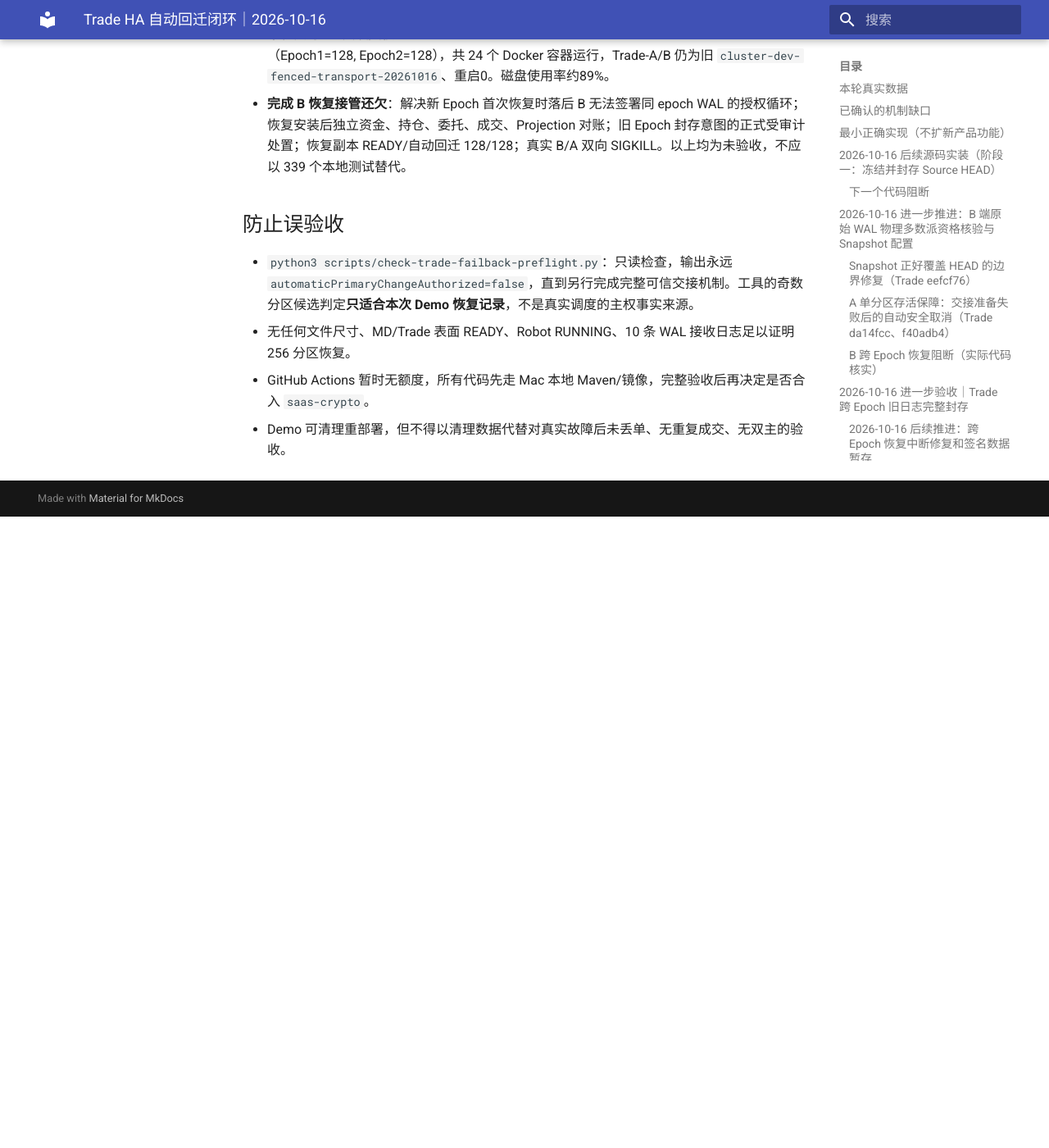
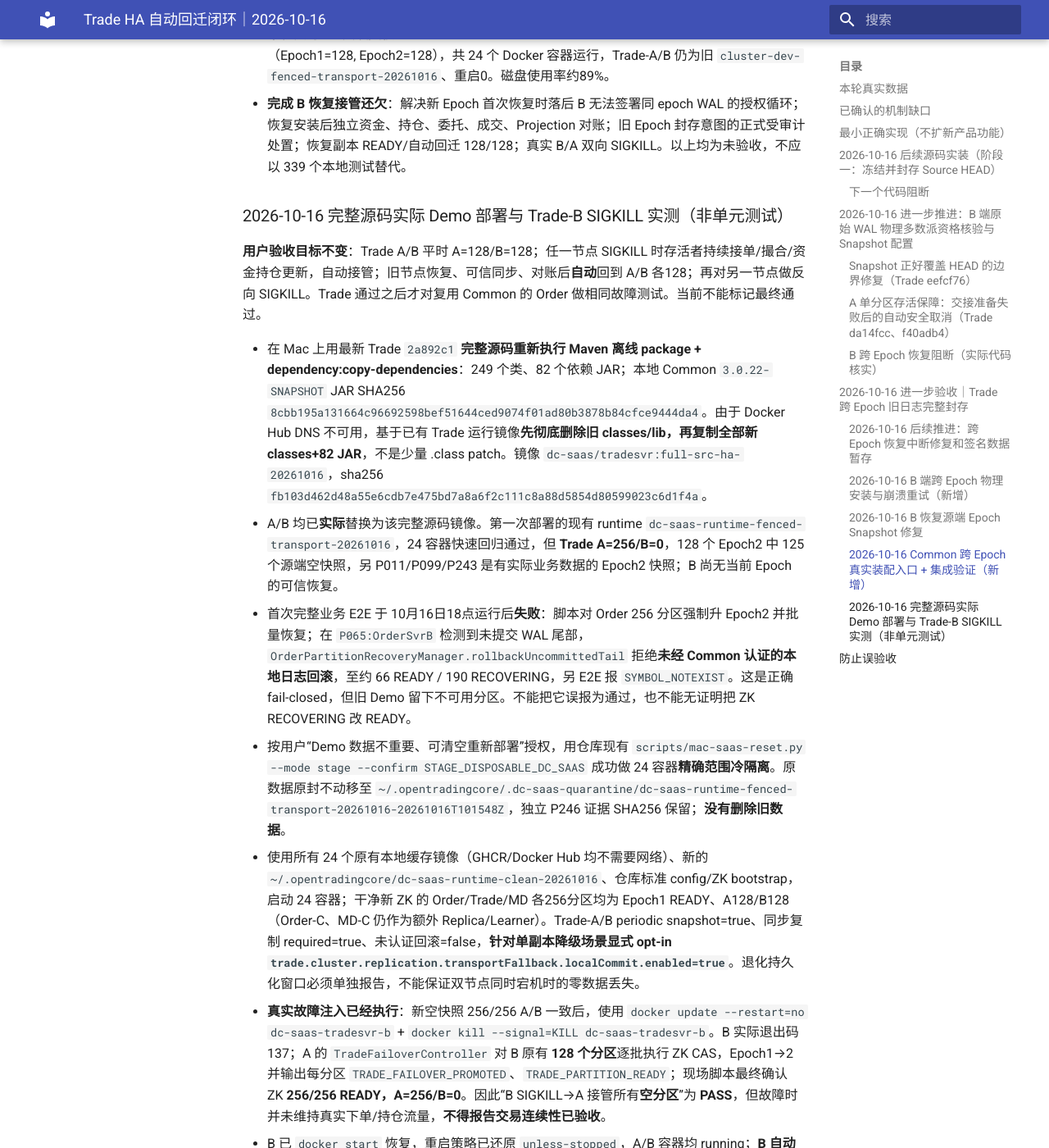
Before and after one commit to bliplink/dc-quant-deploy, an MkDocs documentation site: the page built from docs/TRADE_HA_AUTO_FAILBACK_CLOSURE_20261016.zh-CN.md, in a window 1280 px wide and 1400 px high, scrolled down 8982 px. Shown: the whole window at 82% size. Built offline with MkDocs 1.6.1 and Material for MkDocs 9.7.7, drawn with Linux system fonts in a browser that asks for light colours; before the commit the page ends 9612 px from its top, so only the background shows below that; some of the changed text lies outside the part shown.

Commit message:
docs(ha): record full-source Demo rollout and actual Trade B SIGKILL/failback gap

```diff
--- a/docs/TRADE_HA_AUTO_FAILBACK_CLOSURE_20261016.zh-CN.md
+++ b/docs/TRADE_HA_AUTO_FAILBACK_CLOSURE_20261016.zh-CN.md
@@ -132,6 +132,22 @@
 - 本轮实时 ZK 只读复核：Order A=128/B=128、MD A=128/B=128、Trade A=256/B=0（Epoch1=128, Epoch2=128），共 24 个 Docker 容器运行，Trade-A/B 仍为旧 `cluster-dev-fenced-transport-20261016`、重启0。磁盘使用率约89%。
 - **完成 B 恢复接管还欠**：解决新 Epoch 首次恢复时落后 B 无法签署同 epoch WAL 的授权循环；恢复安装后独立资金、持仓、委托、成交、Projection 对账；旧 Epoch 封存意图的正式受审计处置；恢复副本 READY/自动回迁 128/128；真实 B/A 双向 SIGKILL。以上均为未验收，不应以 339 个本地测试替代。
 
+### 2026-10-16 完整源码实际 Demo 部署与 Trade-B SIGKILL 实测（非单元测试）
+
+**用户验收目标不变**：Trade A/B 平时 A=128/B=128；任一节点 SIGKILL 时存活者持续接单/撮合/资金持仓更新，自动接管；旧节点恢复、可信同步、对账后**自动**回到 A/B 各128；再对另一节点做反向 SIGKILL。Trade 通过之后才对复用 Common 的 Order 做相同故障测试。当前不能标记最终通过。
+
+- 在 Mac 上用最新 Trade `2a892c1` **完整源码重新执行 Maven 离线 package + dependency:copy-dependencies**：249 个类、82 个依赖 JAR；本地 Common `3.0.22-SNAPSHOT` JAR SHA256 `8cbb195a131664c96692598bef51644ced9074f01ad80b3878b84cfce9444da4`。由于 Docker Hub DNS 不可用，基于已有 Trade 运行镜像**先彻底删除旧 classes/lib，再复制全部新 classes+82 JAR**，不是少量 .class patch。镜像 `dc-saas/tradesvr:full-src-ha-20261016`，sha256 `fb103d462d48a55e6cdb7e475bd7a8a6f2c111c8a88d5854d80599023c6d1f4a`。
+- A/B 均已**实际**替换为该完整源码镜像。第一次部署的现有 runtime `dc-saas-runtime-fenced-transport-20261016`，24 容器快速回归通过，但 **Trade A=256/B=0**，128 个 Epoch2 中 125 个源端空快照，另 P011/P099/P243 是有实际业务数据的 Epoch2 快照；B 尚无当前 Epoch 的可信恢复。
+- 首次完整业务 E2E 于 10月16日18点运行后**失败**：脚本对 Order 256 分区强制升 Epoch2 并批量恢复；在 `P065:OrderSvrB` 检测到未提交 WAL 尾部，`OrderPartitionRecoveryManager.rollbackUncommittedTail` 拒绝**未经 Common 认证的本地日志回滚**，至约 66 READY / 190 RECOVERING，另 E2E 报 `SYMBOL_NOTEXIST`。这是正确 fail-closed，但旧 Demo 留下不可用分区。不能把它误报为通过，也不能无证明把 ZK RECOVERING 改 READY。
+- 按用户“Demo 数据不重要、可清空重新部署”授权，用仓库现有 `scripts/mac-saas-reset.py --mode stage --confirm STAGE_DISPOSABLE_DC_SAAS` 成功做 24 容器**精确范围冷隔离**。原数据原封不动移至 `~/.opentradingcore/.dc-saas-quarantine/dc-saas-runtime-fenced-transport-20261016-20261016T101548Z`，独立 P246 证据 SHA256 保留；**没有删除旧数据**。
+- 使用所有 24 个原有本地缓存镜像（GHCR/Docker Hub 均不需要网络）、新的 `~/.opentradingcore/dc-saas-runtime-clean-20261016`、仓库标准 config/ZK bootstrap，启动 24 容器；干净新 ZK 的 Order/Trade/MD 各256分区均为 Epoch1 READY、A128/B128（Order-C、MD-C 仍作为额外 Replica/Learner）。Trade-A/B periodic snapshot=true、同步复制 required=true、未认证回滚=false，**针对单副本降级场景显式 opt-in `trade.cluster.replication.transportFallback.localCommit.enabled=true`**。退化持久化窗口必须单独报告，不能保证双节点同时宕机时的零数据丢失。
+- **真实故障注入已经执行**：新空快照 256/256 A/B 一致后，使用 `docker update --restart=no dc-saas-tradesvr-b` + `docker kill --signal=KILL dc-saas-tradesvr-b`。B 实际退出码137；A 的 `TradeFailoverController` 对 B 原有 **128 个分区**逐批执行 ZK CAS，Epoch1→2 并输出每分区 `TRADE_FAILOVER_PROMOTED`、`TRADE_PARTITION_READY`；现场脚本最终确认 ZK **256/256 READY，A=256/B=0**。因此“B SIGKILL→A 接管所有**空分区**”为 **PASS**，但故障时并未维持真实下单/持仓流量，**不得报告交易连续性已验收**。
+- B 已 `docker start` 恢复，重启策略已还原 `unless-stopped`，A/B 容器均 running；**B 自动修复/自动回迁实测失败**：实际 ZK 仍 A=256/B=0，B 初始 Epoch1 空快照，A 有128个 Epoch2 主权；B 没有真实自动 cross-epoch recover/install/READY + live replica rejoin + 128/128 planned role CAS。**反向 SIGKILL A 未执行**，因 B 尚不具备所有分区接管证明。
+- 新 MySQL 中 Robot 运行身份初始化被执行环境安全检查阻止；故 `run-saas-acceptance.sh --quick --running` 的业务运行校验因 `Dedicated Robot runtime API identity is missing or disabled` **失败**。尚无真实租户持续订单/成交/持仓故障验收。不要因 24 容器及256 READY 宣称完整 SaaS 验收通过。
+- 提醒：真实签名源端和持久恢复组件已经在 Trade 源码，但 `TradeCertifiedRecoveryReceiver` **只有显式调用入口，没有独立自动预热任务/恢复调度器**。部署 `autoWarm` 参数并不能创造该任务；对落后 B 仍不能要求伪造 Epoch2 期间 B 的历史 WAL ACK。下一处必须完成**由真实 ZooKeeper 主权与原主隔离证明授权的降级新 Epoch Source HEAD/bootstrap（源 A WAL fsync）、B 自动封存旧尾部→验签暂存→Common 安装→业务与 Projection 对账→真实同步 Replica READY、经源端冻结/ZK CAS 分区回迁到128/128**。任何不能证明安全的阶段继续 NOT_READY，不准手写 ZooKeeper 绕过状态机。
+- **Trade 阶段结论**：B 故障→A 接管空分区通过；B 重启后自动恢复/均衡失败；持仓+成交流量故障未验证；A 故障反向未验证。**Order 故障注入暂不进入**，它的干净部署基线是 A/B 各128。不要再重复上轮失败的“强制全量 Order Epoch2 恢复脚本”，直到 P065 非法尾部恢复路径解决。
+- **CI**：所有镜像 Mac 本地构建，未调用 GitHub Actions。
+
 ## 防止误验收
 
 - `python3 scripts/check-trade-failback-preflight.py`：只读检查，输出永远 `automaticPrimaryChangeAuthorized=false`，直到另行完成完整可信交接机制。工具的奇数分区候选判定**只适合本次 Demo 恢复记录**，不是真实调度的主权事实来源。
```
